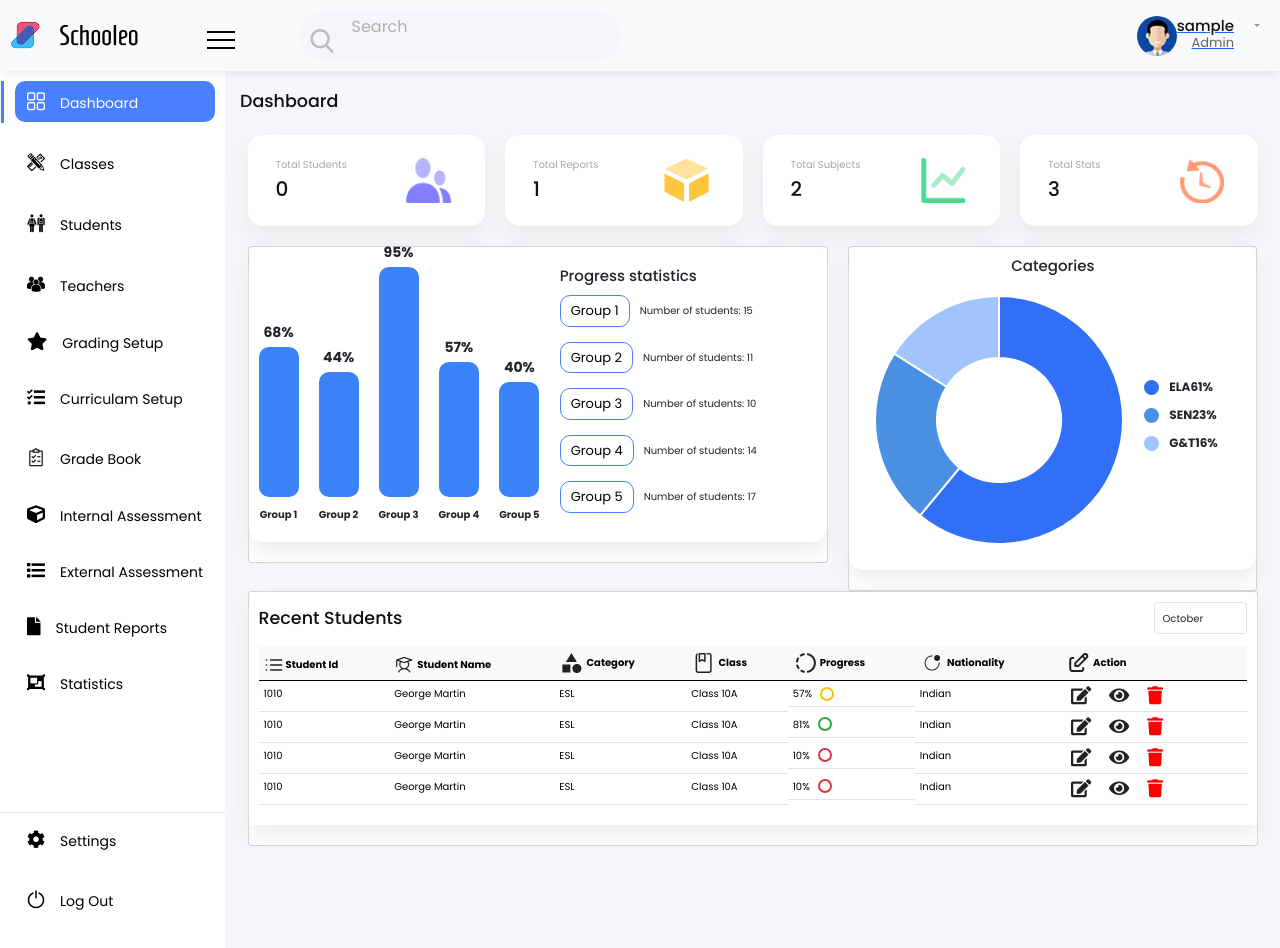
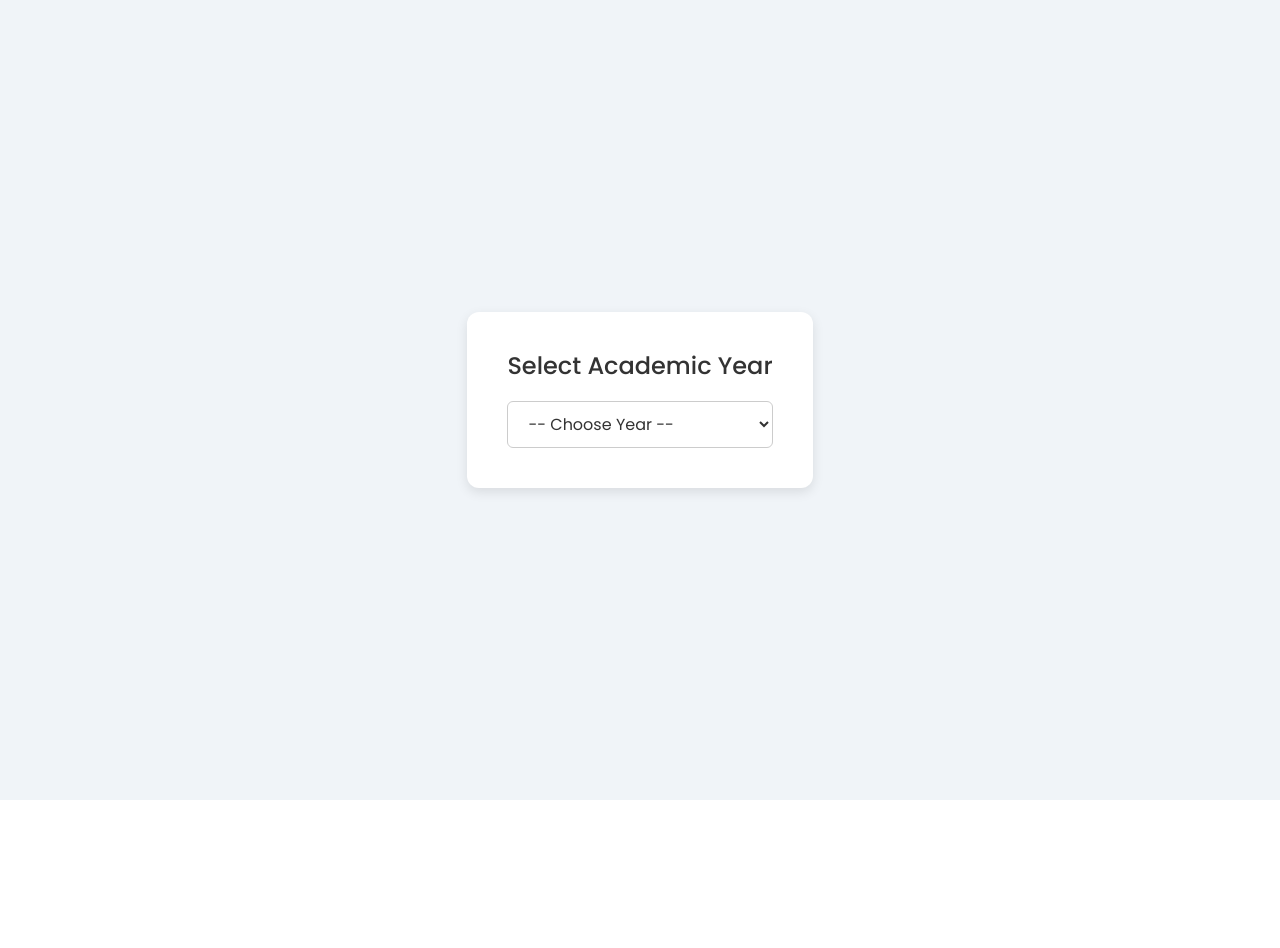
Before and after one commit to kdsinghapp/student-Pannel, a React (Vite) app: page / in a window 1280 px wide. Shown: the top 948 px of the page. After the commit the page ends 800 px from the top, so only its background shows below. Built offline with nearby package versions, Linux system fonts and the light colour scheme; sample sign-in values are in the browser's storage.

Commit message:
Update a  Date Dropdown  Select a Dropdown

```diff
--- a/src/components/Headers.jsx
+++ b/src/components/Headers.jsx
@@ -3,7 +3,7 @@ import { Link, useNavigate } from "react-router-dom";
 import logo from "../assets/img/logo.png";
 import admin from "../assets/img/figure/admin.jpg";
 import { useSidebarContext } from "../context/SidebarContext";
-const Headers = () => {
+const Headers = ({ selectedYear }) => {
   // const [isSidebarOpen, setIsSidebarOpen] = useState(false);
   const [isMobileNavOpen, setIsMobileNavOpen] = useState(false);
   const [isDropdownOpen, setIsDropdownOpen] = useState(false);
@@ -71,7 +71,7 @@ const Headers = () => {
         <button
           className="navbar-toggler pulse-animation"
           type="button"
-          // onClick={toggleMobileNav}
+        // onClick={toggleMobileNav}
         >
           <i className="far fa-arrow-alt-circle-down" />
         </button>
@@ -84,9 +84,8 @@ const Headers = () => {
         </button>
       </div>
       <div
-        className={`header-main-menu collapse navbar-collapse ${
-          isMobileNavOpen ? "show" : ""
-        }`}
+        className={`header-main-menu collapse navbar-collapse ${isMobileNavOpen ? "show" : ""
+          }`}
         id="mobile-navbar"
       >
         <ul className="navbar-nav">
@@ -105,6 +104,9 @@ const Headers = () => {
             </div>
           </li>
         </ul>
+          <div className="breadcrumbs-area  ">
+                <h3>{selectedYear}</h3>
+              </div>
         <ul className="navbar-nav">
           <li className="navbar-item dropdown header-admin">
             <a
--- a/src/pages/Dashboard.jsx
+++ b/src/pages/Dashboard.jsx
@@ -19,6 +19,8 @@ const Dashboard = () => {
   const navigate = useNavigate();
   const chartRef = useRef(null);
   const chartInstance = useRef(null);
+  const [selectedYear, setSelectedYear] = useState(null);
+  const [showYearPopup, setShowYearPopup] = useState(true);
 
   useEffect(() => {
     const token = localStorage.getItem("userTokenStudent");
@@ -33,9 +35,8 @@ const Dashboard = () => {
     if (chartInstance.current) {
       chartInstance.current.destroy();
     }
-
+    if (!chartRef.current || !selectedYear) return; // Only run if canvas is rendered and year is selected
     const ctx = chartRef.current.getContext("2d");
-
     chartInstance.current = new Chart(ctx, {
       type: "doughnut",
       data: {
@@ -57,11 +58,12 @@ const Dashboard = () => {
         },
       },
     });
-
     return () => {
-      chartInstance.current.destroy();
+      if (chartInstance.current) {
+        chartInstance.current.destroy();
+      }
     };
-  }, []);
+  }, [selectedYear]);
 
   // State for each counter
   const [totalStudents, setTotalStudents] = useState(0);
@@ -112,16 +114,71 @@ const Dashboard = () => {
       clearInterval(timer4);
     };
   }, [targetStudents, targetReports, targetSubjects, targetStats]);
+  const handleYearSelect = (event) => {
+    const year = event.target.value;
+    setSelectedYear(year);
+    setShowYearPopup(false);
+  };
+  if (showYearPopup) {
+    return (
+      <div
+        style={{
+          height: "100vh",
+          display: "flex",
+          justifyContent: "center",
+          alignItems: "center",
+          flexDirection: "column",
+          backgroundColor: "#f0f4f8",
+          fontFamily: "Segoe UI, sans-serif",
+        }}
+      >
+        <div
+          style={{
+            backgroundColor: "#fff",
+            padding: "40px",
+            borderRadius: "12px",
+            boxShadow: "0 4px 12px rgba(0, 0, 0, 0.1)",
+            textAlign: "center",
+            minWidth: "300px",
+          }}
+        >
+          <h2 style={{ marginBottom: "20px", fontSize: "24px", color: "#333" }}>
+            Select Academic Year
+          </h2>
+          <select
+            onChange={handleYearSelect}
+            defaultValue=""
+            style={{
+              padding: "10px 16px",
+              fontSize: "16px",
+              borderRadius: "6px",
+              border: "1px solid #ccc",
+              outline: "none",
+              width: "100%",
+              backgroundColor: "#fff",
+              color: "#333",
+              cursor: "pointer",
+            }}
+          >
+            <option value="" disabled>
+              -- Choose Year --
+            </option>
+            <option value="2024-2025">2024-2025</option>
+            <option value="2023-2024">2023-2024</option>
+            <option value="2022-2023">2022-2023</option>
+          </select>
+        </div>
+      </div>
+    );
 
+  }
   return (
     <div id="wrapper" className="wrapper bg-ash">
-      <Headers />
+      <Headers selectedYear={selectedYear} />
       <div className="dashboard-page-one">
+
         <Sidebar />
         <div className="dashboard-content-one">
-          <div className="breadcrumbs-area">
-            <h3>Dashboard</h3>
-          </div>
           <div className="row gutters-20">
             <div className="col-xl-3 col-sm-6 col-12">
               <div className="dashboard-summery-one mg-b-20">
```
